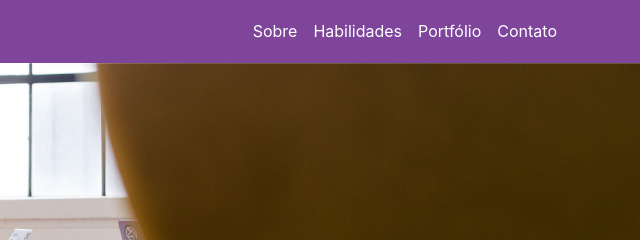
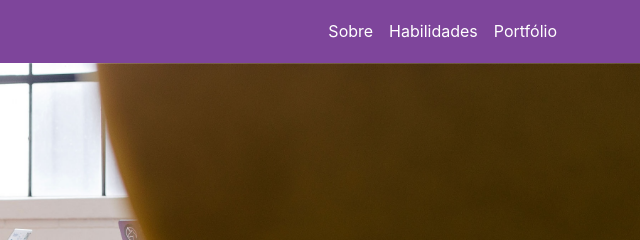
Before and after one commit to raissamartinsmenezes/T8-bootstrap-sass, a plain HTML site: page portfolio-nome/index.html in a window 1280 px wide. Shown: the top 240 px of the page, 630-1270 px from the left. Drawn offline with Linux system fonts and the light colour scheme.

```diff
--- a/portfolio-nome/index.html
+++ b/portfolio-nome/index.html
@@ -35,9 +35,6 @@
                     </li>
                     <li class="nav-item">
                         <a class="nav-link text-white" href="#">Portfólio</a>
-                    </li>
-                    <li class="nav-item">
-                        <a class="nav-link text-white" href="#">Contato</a>
                     </li>
                 </ul>
             </div>
```
Also changed, not shown: README.md, imagens/portfolio-nome.png (added).
